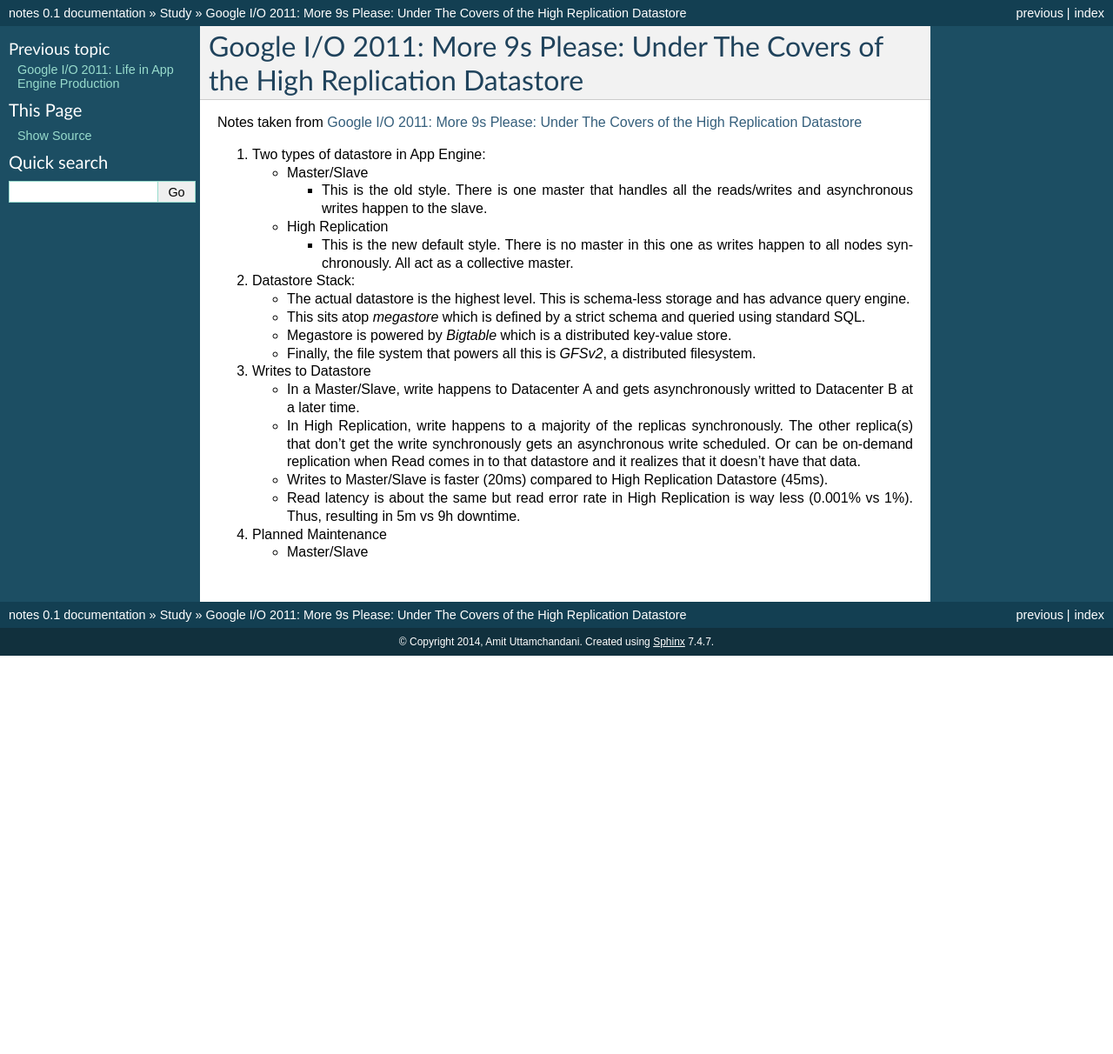
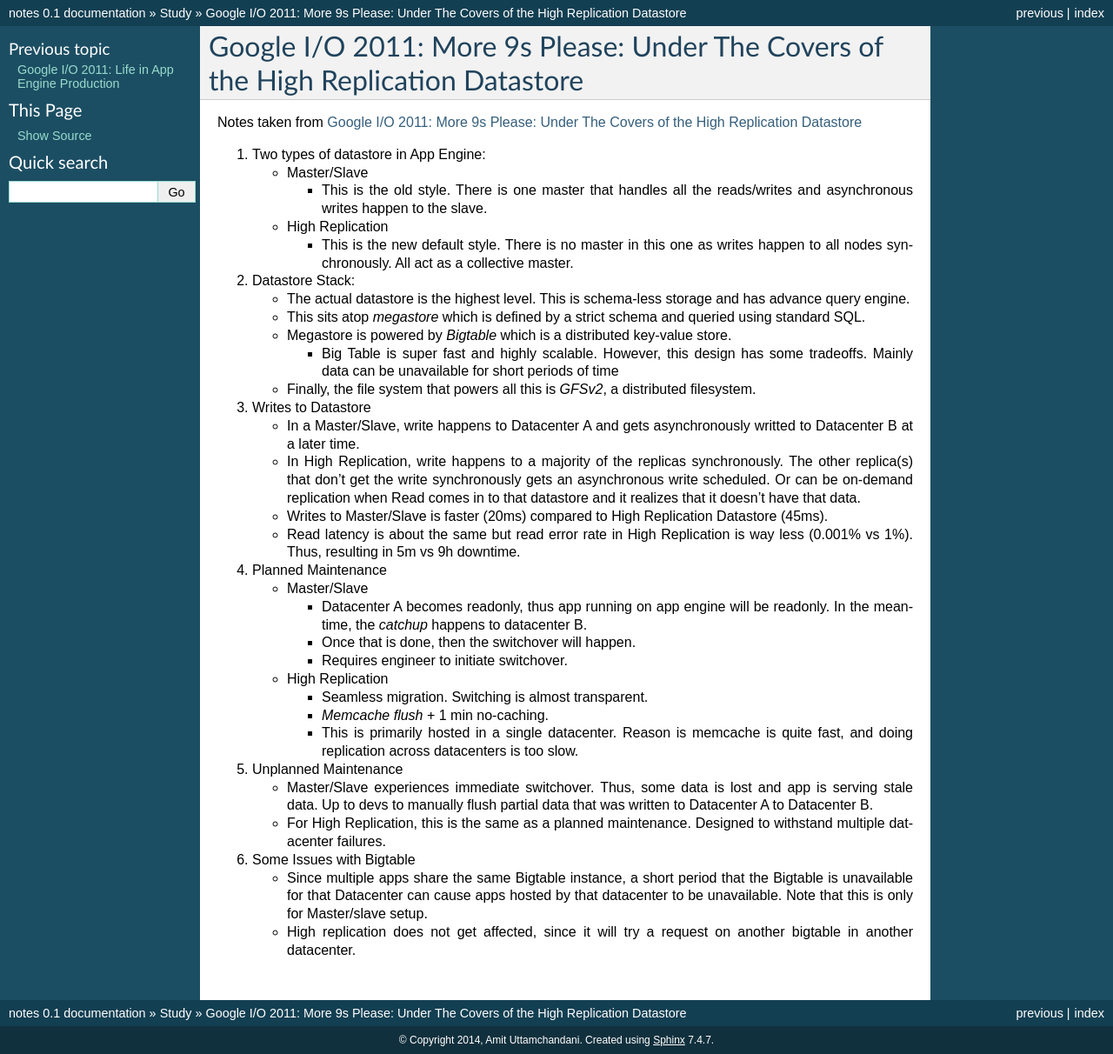
Before and after one commit to amituttam/notes, a Sphinx documentation site: the page built from docs/study/gio-high-replication.rst, in a window 1280 px wide. Shown: the whole page at 87% size. Built offline with Sphinx 7.4.7, drawn with Linux system fonts in a browser that asks for light colours; before the commit the page ends 900 px from its top, so only the background shows below that.

Commit message:
gio-high-replication: Complete notes from video

```diff
--- a/docs/study/gio-high-replication.rst
+++ b/docs/study/gio-high-replication.rst
@@ -24,6 +24,11 @@
      queried using standard SQL.
    * Megastore is powered by *Bigtable* which is a distributed key-value
      store.
+
+     * Big Table is super fast and highly scalable. However, this design
+       has some tradeoffs. Mainly data can be unavailable for short
+       periods of time
+
    * Finally, the file system that powers all this is *GFSv2*, a
      distributed filesystem.
 
@@ -45,3 +50,36 @@
 #. Planned Maintenance
 
    * Master/Slave
+
+     * Datacenter A becomes readonly, thus app running on app engine
+       will be readonly. In the meantime, the *catchup* happens to
+       datacenter B.
+     * Once that is done, then the switchover will happen.
+     * Requires engineer to initiate switchover.
+
+   * High Replication
+
+     * Seamless migration. Switching is almost transparent.
+     * *Memcache flush* + 1 min no-caching.
+     * This is primarily hosted in a single datacenter. Reason is
+       memcache is quite fast, and doing replication across datacenters
+       is too slow.
+
+#. Unplanned Maintenance
+
+   * Master/Slave experiences immediate switchover. Thus, some data is
+     lost and app is serving stale data. Up to devs to manually flush
+     partial data that was written to Datacenter A to Datacenter B.
+
+   * For High Replication, this is the same as a planned maintenance.
+     Designed to withstand multiple datacenter failures.
+
+#. Some Issues with Bigtable
+
+   * Since multiple apps share the same Bigtable instance, a short
+     period that the Bigtable is unavailable for that Datacenter can
+     cause apps hosted by that datacenter to be unavailable. Note that
+     this is only for Master/slave setup.
+
+   * High replication does not get affected, since it will try a request
+     on another bigtable in another datacenter.
```
